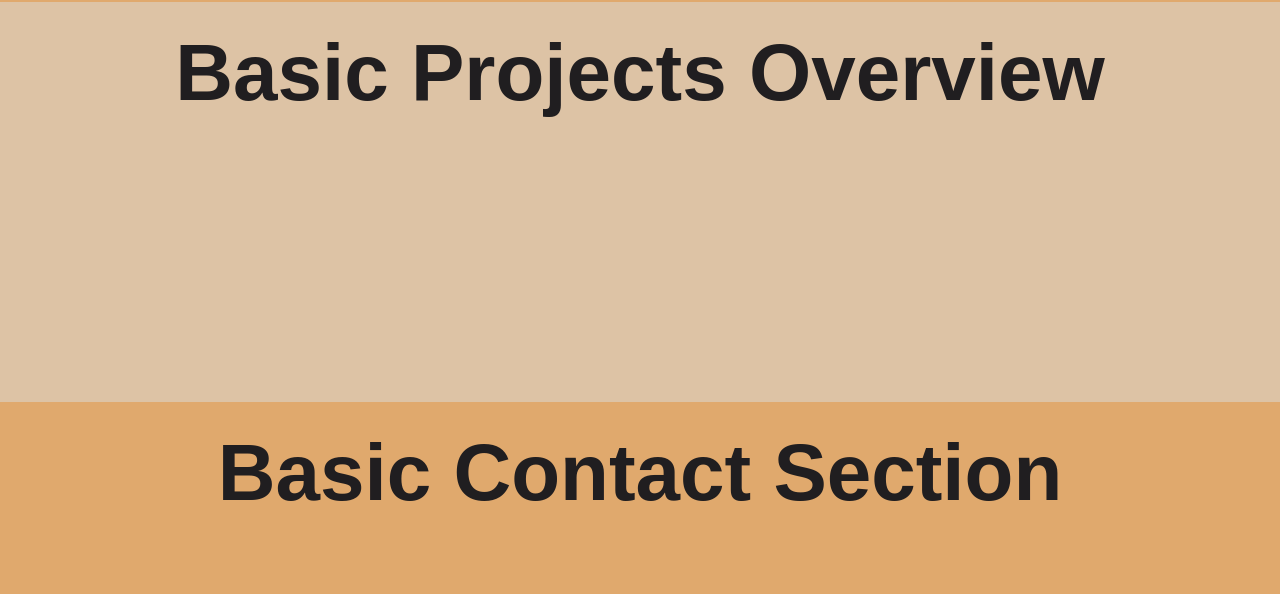
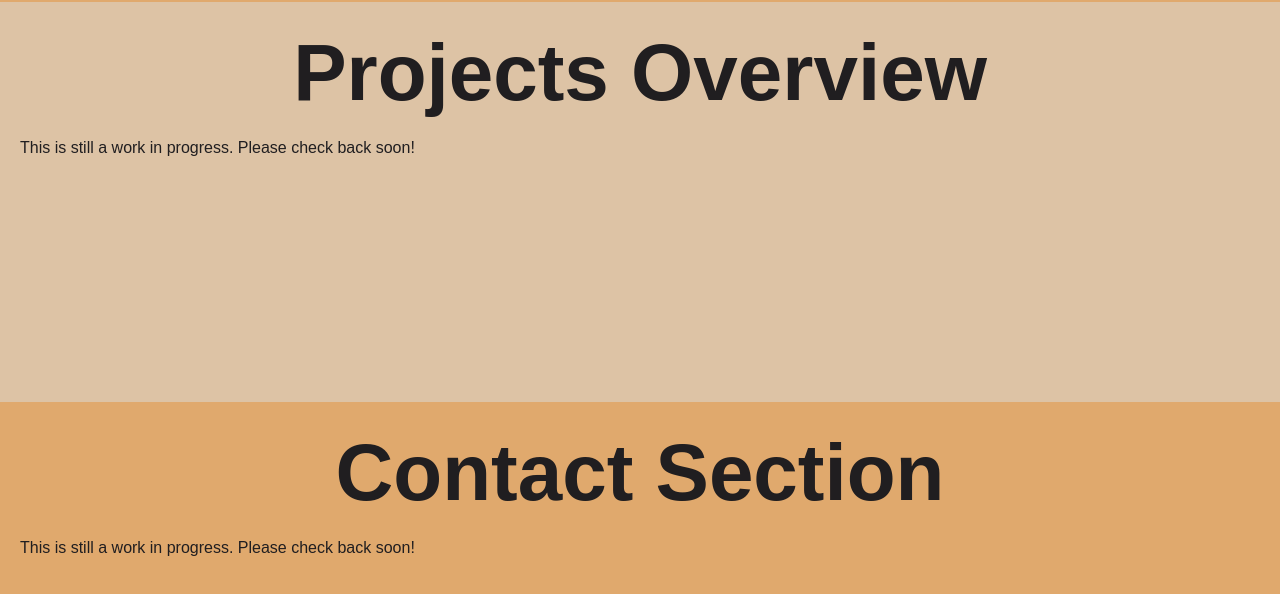
Before and after one commit to Anthony15651/Current-Website-Portfolio, a plain HTML site: page index.html in a window 1280 px wide. Shown: the part 1132-1726 px from the top of the page. Drawn offline with Linux system fonts and the light colour scheme.

Commit message:
Added "Work in Progress" notes to go online

```diff
--- a/index.html
+++ b/index.html
@@ -100,12 +100,15 @@
       </div>
     </section>
 
+    <!-- Projects Section -->
     <section id="projects">
-      <h1>Basic Projects Overview</h1>
+      <h1>Projects Overview</h1>
+      <p>This is still a work in progress. Please check back soon!</p>
     </section>
 
     <section id="contact">
-      <h1>Basic Contact Section</h1>
+      <h1>Contact Section</h1>
+      <p>This is still a work in progress. Please check back soon!</p>
     </section>
   </body>
 </html>
```
Also changed, not shown: HTML/about.html (+2 -1 lines), HTML/contact.html (+2 -1 lines), HTML/projects.html (+2 -1 lines).
